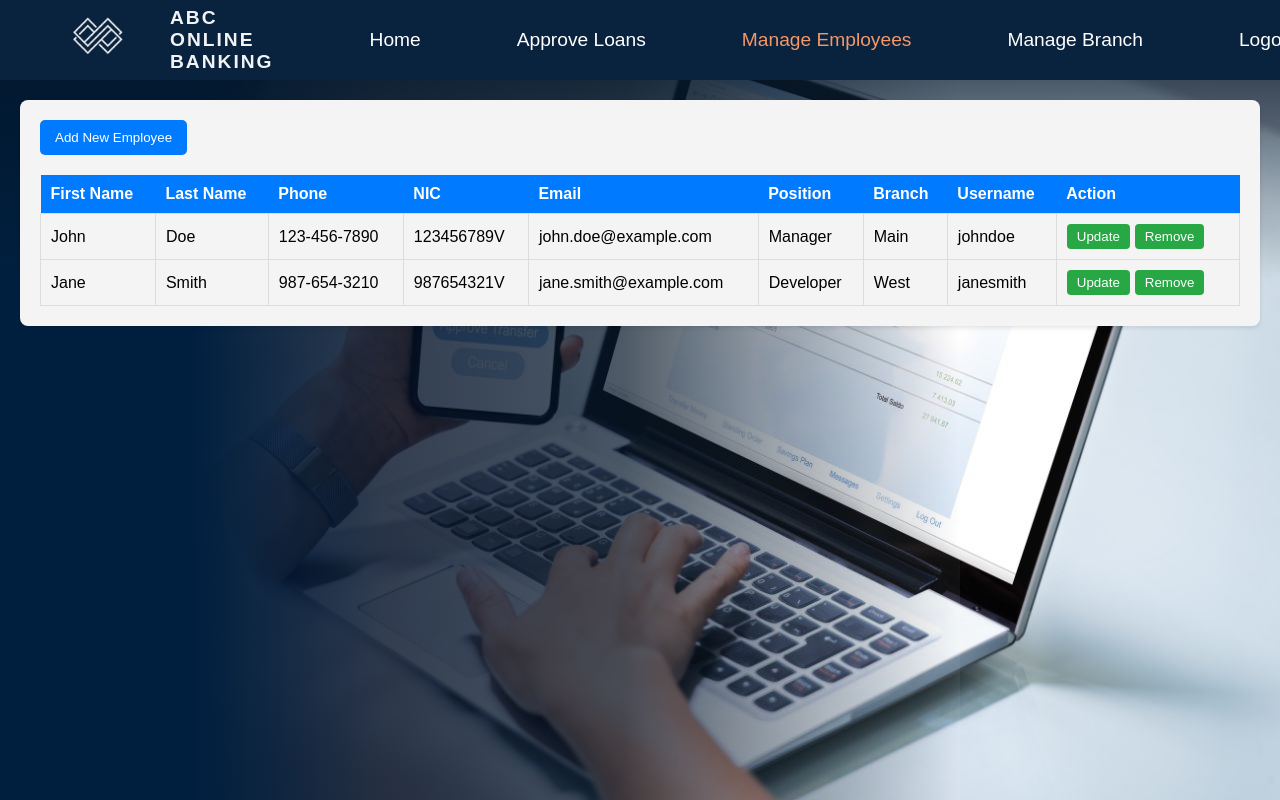
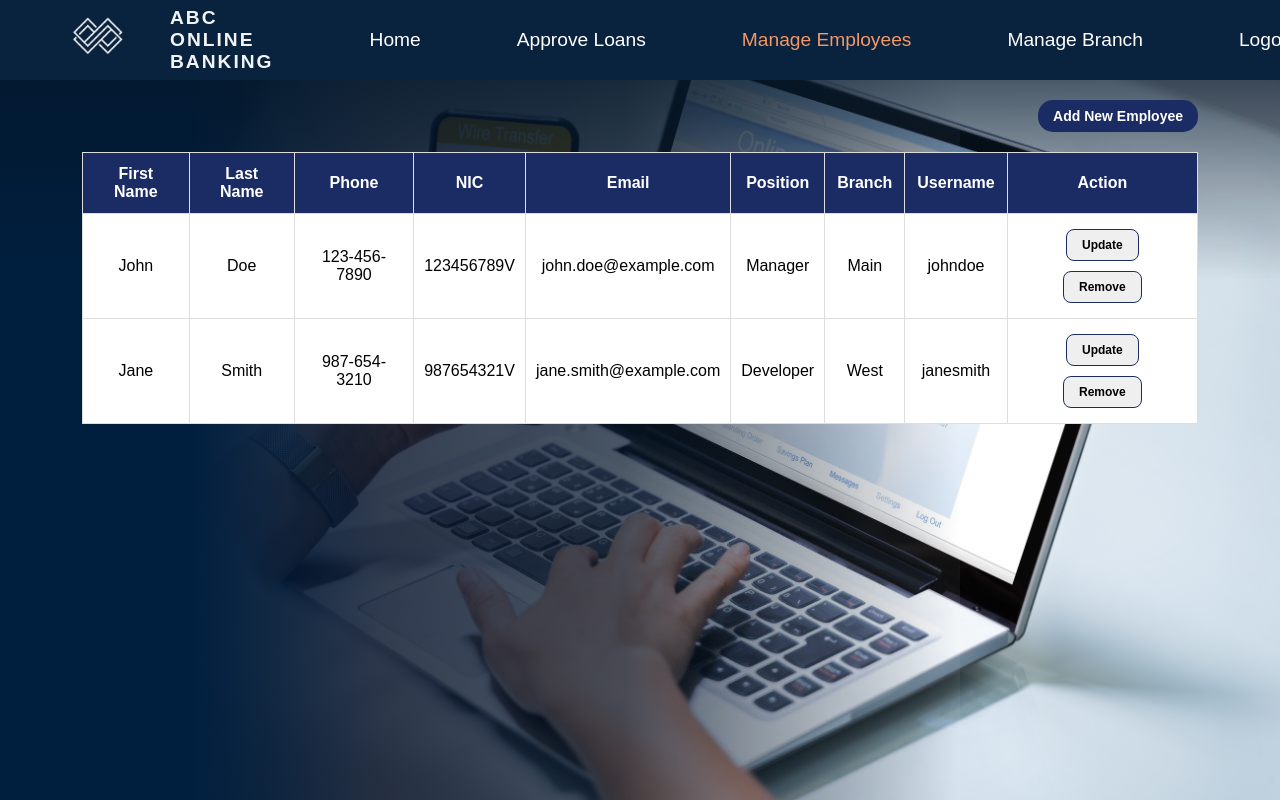
Before and after one commit to seniru-dilmith/Bank-Management-System-Bank-A-front-end, a React (Create React App) app: page /manager/MManageEmployees in a window 1280 px wide. Built offline with nearby package versions, Linux system fonts and the light colour scheme.

Commit message:
Update MManageEmployees.jsx

```diff
--- a/src/pages/MManageEmployees.jsx
+++ b/src/pages/MManageEmployees.jsx
@@ -4,67 +4,92 @@ import Layout from '../layouts/Layout';
 
 const styles = {
   container: {
-    padding: '20px',
-    backgroundColor: '#f4f4f4',
-    borderRadius: '8px',
-    boxShadow: '0 2px 4px rgba(0, 0, 0, 0.1)',
-  },
-  addButton: {
-    padding: '10px 15px',
-    marginBottom: '20px',
-    backgroundColor: '#007BFF',
-    color: '#fff',
-    border: 'none',
-    borderRadius: '5px',
-    cursor: 'pointer',
+    width: '90%',
+    margin: '0 auto',
+    textAlign: 'center',
   },
   table: {
     width: '100%',
+    marginTop: '20px',
     borderCollapse: 'collapse',
+    backgroundColor: 'white',
   },
   th: {
-    backgroundColor: '#007BFF',
-    color: '#fff',
-    padding: '10px',
-    textAlign: 'left',
+    padding: '12px',
+    border: '1px solid #ddd',
+    backgroundColor: '#1a2c63',
+    color: 'white',
+    fontWeight: 'bold',
   },
   td: {
     padding: '10px',
     border: '1px solid #ddd',
+    textAlign: 'center',
   },
   input: {
     width: '100%',
     padding: '5px',
-    border: '1px solid #ccc',
-    borderRadius: '4px',
+    boxSizing: 'border-box',
   },
   button: {
-    padding: '5px 10px',
-    marginRight: '5px',
-    backgroundColor: '#28A745',
-    color: '#fff',
+    padding: '8px 15px',
+    fontSize: '12px',
+    fontWeight: 'bold',
+    border: '1px solid #1a2c63',
+    cursor: 'pointer',
+    margin: '5px',
+    borderRadius: '8px',
+  },
+  addButton: {
+    padding: '8px 15px',
+    fontSize: '14px',
+    fontWeight: 'bold',
+    borderRadius: '15px',
+    backgroundColor: '#1a2c63',
+    color: 'white',
     border: 'none',
-    borderRadius: '4px',
     cursor: 'pointer',
+    float: 'right',
+    marginBottom: '20px',
   },
   modalOverlay: {
     position: 'fixed',
     top: 0,
     left: 0,
-    width: '100%',
-    height: '100%',
+    right: 0,
+    bottom: 0,
     backgroundColor: 'rgba(0, 0, 0, 0.5)',
     display: 'flex',
     justifyContent: 'center',
     alignItems: 'center',
   },
-  modal: {
-    backgroundColor: '#fff',
+  modalContent: {
+    backgroundColor: 'white',
     padding: '20px',
+    borderRadius: '10px',
+    textAlign: 'center',
+    width: '300px',
+  },
+  modalButton: {
+    padding: '8px 15px',
+    margin: '10px',
+    fontSize: '12px',
+    fontWeight: 'bold',
     borderRadius: '8px',
-    boxShadow: '0 2px 4px rgba(0, 0, 0, 0.3)',
+    border: 'none',
+    cursor: 'pointer',
+  },
+  confirmButton: {
+    backgroundColor: '#28a745',
+    color: 'white',
+  },
+  cancelButton: {
+    backgroundColor: '#dc3545',
+    color: 'white',
   },
 };
+
+
 
 const MManageEmployees = () => {
   const [employees, setEmployees] = useState([
```
